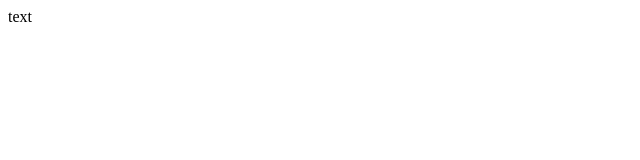
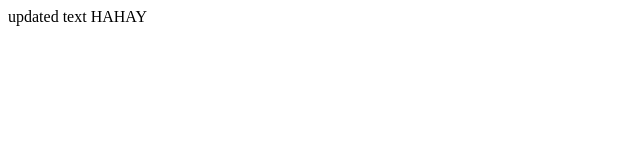
Before and after one commit to portssss/git-and-github-tutorial, a plain HTML site: page index.html in a window 1280 px wide. Shown: the whole page, without its empty margins (0-640 px from the left). Drawn offline with Linux system fonts and the light colour scheme.

Commit message:
updated text HAHAY

```diff
--- a/index.html
+++ b/index.html
@@ -6,6 +6,6 @@
     <title>Document</title>
 </head>
 <body>
-    text
+    updated text HAHAY
 </body>
 </html>
```
